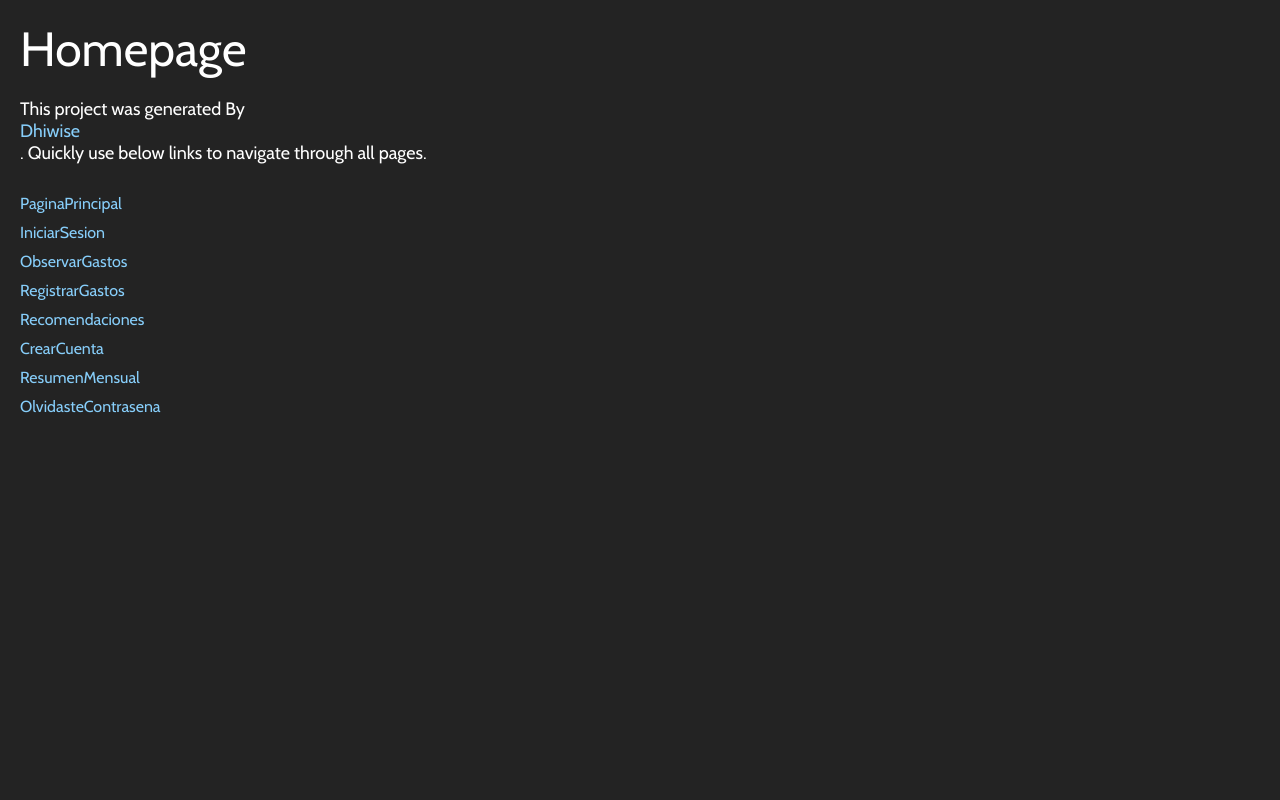
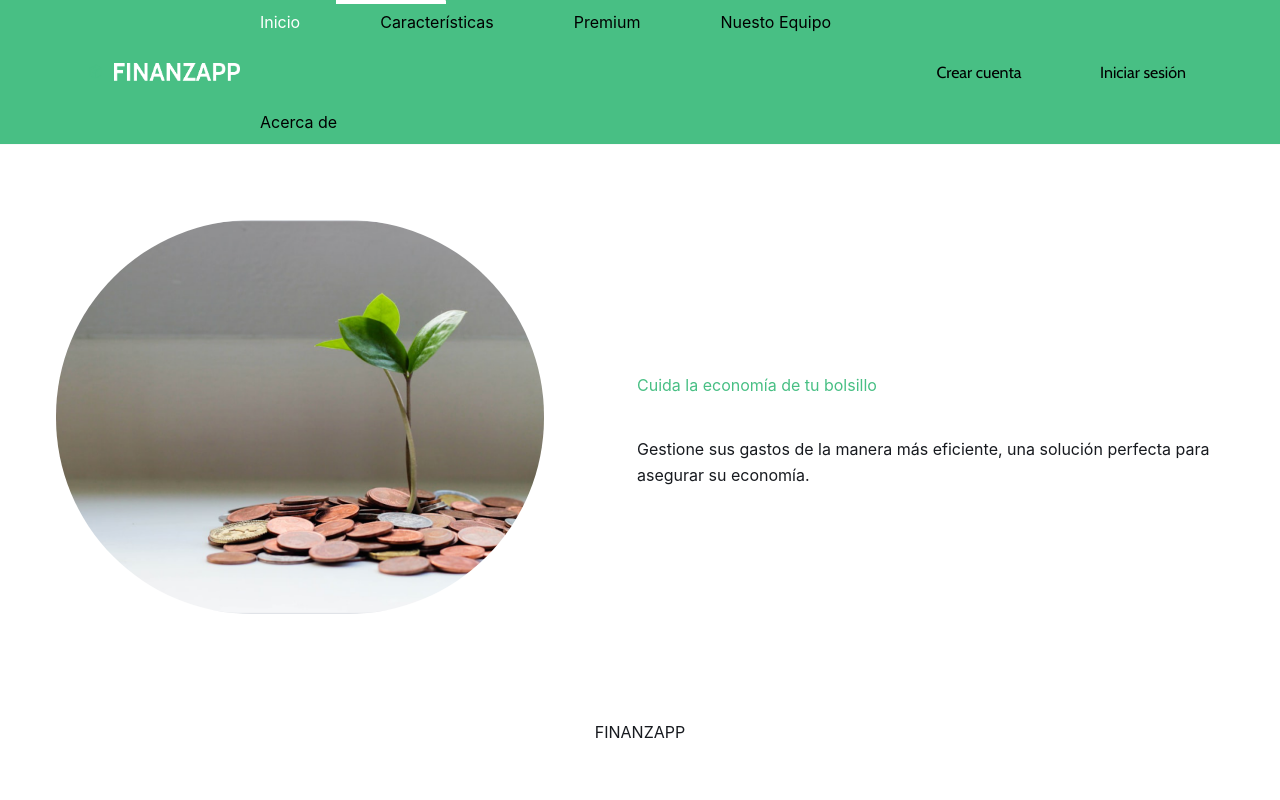
Before and after one commit to DaYascaribay/FINANZAPP, a React (Create React App) app: page / in a window 1280 px wide. Shown: the top 800 px of the page. Built offline with nearby package versions, Linux system fonts and the light colour scheme; a web font is replaced by a local one.

Commit message:
Se modifico el enlace de crear cuenta

```diff
--- a/src/Routes.jsx
+++ b/src/Routes.jsx
@@ -12,7 +12,7 @@ import OlvidasteContrasena from "pages/OlvidasteContrasena";
 
 const ProjectRoutes = () => {
     let element = useRoutes([
-        { path: "/", element: <Home /> },
+        { path: "/", element: <PaginaPrincipal /> },
         { path: "*", element: <NotFound /> },
         {
             path: "paginaprincipal",
--- a/src/pages/PaginaPrincipal/index.jsx
+++ b/src/pages/PaginaPrincipal/index.jsx
@@ -4,6 +4,7 @@ import Footer from "../../components/Footer";
 import PaginaPrincipalContainer from "../../components/PaginaPrincipalContainer";
 import PaginaPrincipalContainerluis from "../../components/PaginaPrincipalContainerluis";
 import PaginaPrincipalContainerplan from "../../components/PaginaPrincipalContainerplan";
+import CrearCuenta from "../CrearCuenta/index"
 import React, {Suspense } from "react";
 
 const data = [
@@ -99,7 +100,7 @@ export default function PaginaPrincipalPage() {
                                     </li>
                                 </ul>
                                 <div className="flex gap-6">
-                                    <a href="https://www.youtube.com/embed/bvFxkesz71" target="_blank">
+                                    <a href="/CrearCuenta">
                                         <Button size="sm" className="min-w-[182px] rounded font-cabin">
                                             Crear cuenta{" "}
                                         </Button>
```
